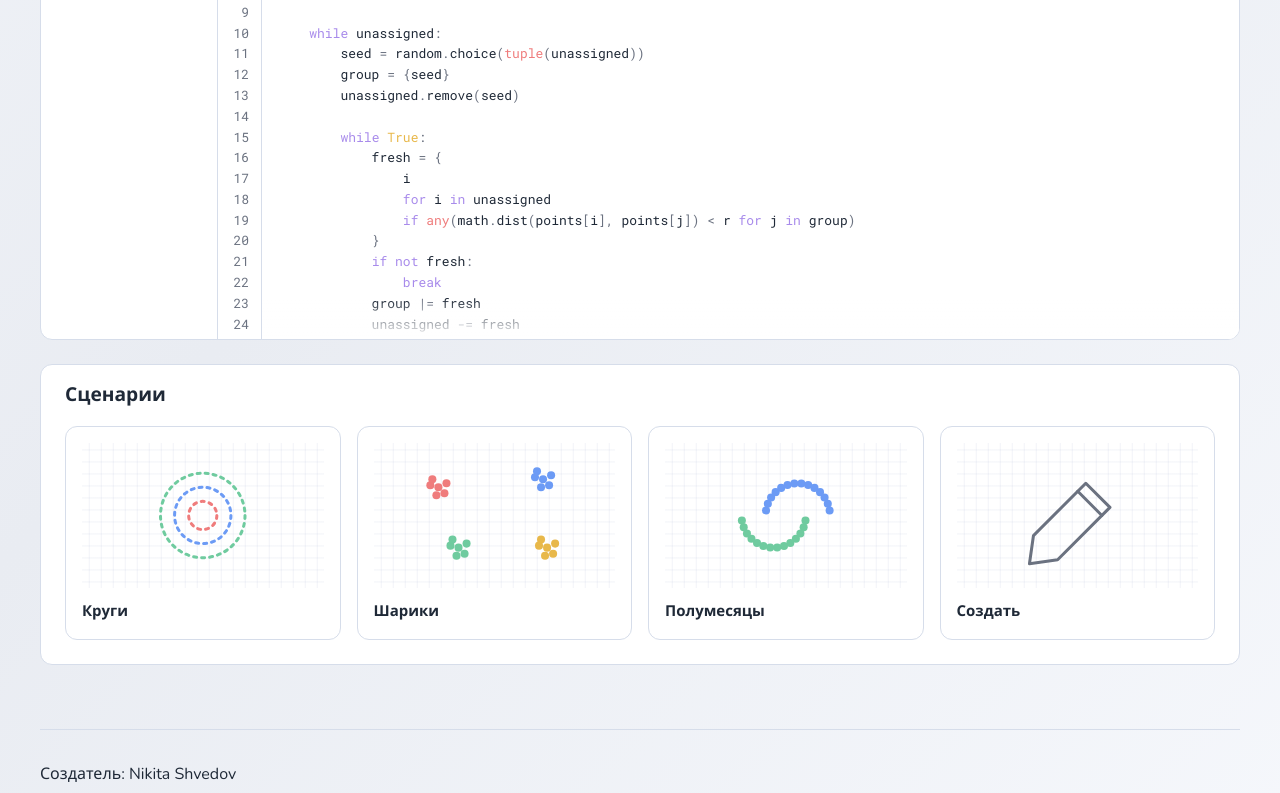
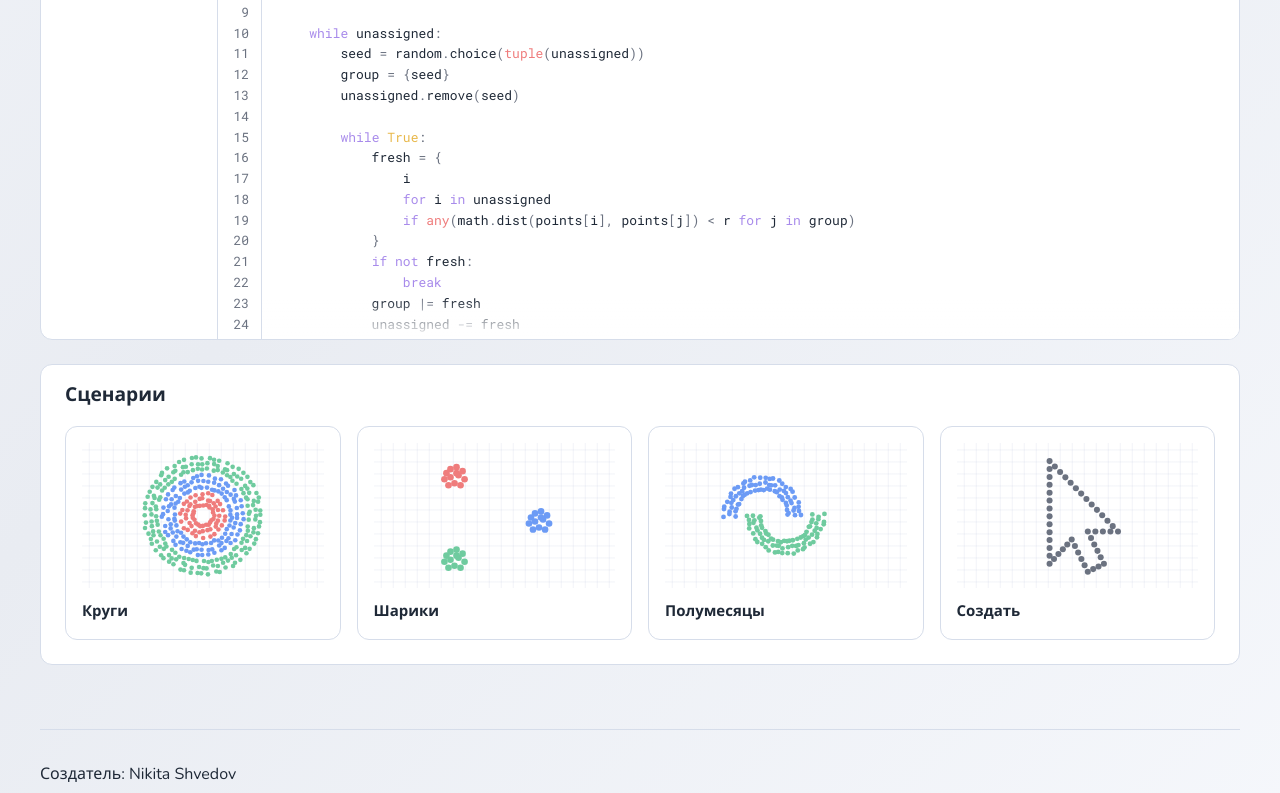
Before and after one commit to qpikzz/dbscan-visual, a React (Vite) app: page /theory#/visualization in a window 1280 px wide. Shown: the part 1248-2041 px from the top of the page. Built offline with nearby package versions, Linux system fonts and the light colour scheme.

Commit message:
add scenaio points

```diff
--- a/src/components/CanvasPanel.tsx
+++ b/src/components/CanvasPanel.tsx
@@ -96,6 +96,7 @@ export function CanvasPanel({
       </div>
       <div className="canvas-wrap">
         <CanvasView
+          scenario={scenario}
           points={points}
           assignments={assignments}
           circle={circle}
--- a/src/components/ScenarioPreview.tsx
+++ b/src/components/ScenarioPreview.tsx
@@ -1,6 +1,11 @@
 import type { ScenarioId } from '../data'
 
 type Dot = { x: number; y: number }
+
+const previewNoise = (index: number, salt: number): number => {
+  const value = Math.sin(index * 12.9898 + salt * 78.233) * 43758.5453
+  return value - Math.floor(value)
+}
 
 const arcDots = (
   cx: number,
@@ -11,8 +16,30 @@ const arcDots = (
   count: number,
 ): Dot[] =>
   Array.from({ length: count }, (_, i) => {
-    const angle = from + ((to - from) * i) / (count - 1)
-    return { x: cx + Math.cos(angle) * radius, y: cy + Math.sin(angle) * radius }
+    const angleStep = (to - from) / (count - 1)
+    const angle =
+      from +
+      angleStep * i +
+      (previewNoise(i, radius) - 0.5) * angleStep * 0.7
+    const pointRadius = radius + (previewNoise(i, radius * 2) - 0.5) * 1.2
+    return {
+      x: cx + Math.cos(angle) * pointRadius,
+      y: cy + Math.sin(angle) * pointRadius,
+    }
+  })
+
+const ringDots = (cx: number, cy: number, radius: number, count: number): Dot[] =>
+  Array.from({ length: count }, (_, index) => {
+    const angleStep = (Math.PI * 2) / count
+    const angle =
+      -Math.PI / 2 +
+      angleStep * index +
+      (previewNoise(index, radius) - 0.5) * angleStep * 0.7
+    const pointRadius = radius + (previewNoise(index, radius * 2) - 0.5) * 1.2
+    return {
+      x: cx + Math.cos(angle) * pointRadius,
+      y: cy + Math.sin(angle) * pointRadius,
+    }
   })
 
 const dot = (
@@ -25,44 +52,49 @@ const dot = (
 
 function CirclesPreview() {
   const rings = [
-    { radius: 7, color: 'var(--cluster-1)' },
-    { radius: 14, color: 'var(--cluster-2)' },
-    { radius: 21, color: 'var(--cluster-3)' },
+    { radius: 8, count: 24, color: 'var(--cluster-1)' },
+    { radius: 17, count: 42, color: 'var(--cluster-2)' },
+    { radius: 26, count: 60, color: 'var(--cluster-3)' },
   ]
 
   return (
     <svg className="scenario-preview" viewBox="0 0 96 72" aria-hidden="true">
-      {rings.map((ring) => (
-        <circle
-          key={ring.radius}
-          cx={48}
-          cy={36}
-          r={ring.radius}
-          fill="none"
-          stroke={ring.color}
-          strokeWidth={1.5}
-          strokeDasharray="1.5 2.5"
-          strokeLinecap="round"
-        />
-      ))}
+      {rings.map((ring) =>
+        [-2.8, 0, 2.8].flatMap((offset, layer) =>
+          ringDots(48, 36, ring.radius + offset, ring.count).map((point, index) =>
+            dot(
+              `ring-${ring.radius}-${layer}-${index}`,
+              point.x,
+              point.y,
+              ring.color,
+              1.15,
+            ),
+          ),
+        ),
+      )}
     </svg>
   )
 }
 
 function BlobsPreview() {
   const blobs = [
-    { cx: 20, cy: 22, color: 'var(--cluster-1)' },
-    { cx: 72, cy: 18, color: 'var(--cluster-2)' },
-    { cx: 30, cy: 52, color: 'var(--cluster-3)' },
-    { cx: 74, cy: 52, color: 'var(--cluster-4)' },
+    { cx: 28, cy: 16, color: 'var(--cluster-1)' },
+    { cx: 70, cy: 38, color: 'var(--cluster-2)' },
+    { cx: 28, cy: 57, color: 'var(--cluster-3)' },
   ]
   const offsets = [
-    { x: 0, y: 0 },
+    { x: -4, y: -1 },
+    { x: -2, y: -3 },
+    { x: 1, y: -4 },
     { x: 4, y: -2 },
-    { x: -4, y: -1 },
-    { x: -1, y: 4 },
-    { x: 3, y: 3 },
-    { x: -3, y: -4 },
+    { x: -5, y: 2 },
+    { x: -2, y: 1 },
+    { x: 2, y: 0 },
+    { x: 5, y: 2 },
+    { x: -3, y: 5 },
+    { x: 0, y: 4 },
+    { x: 3, y: 5 },
+    { x: 1, y: -1 },
   ]
 
   return (
@@ -74,6 +106,7 @@ function BlobsPreview() {
             blob.cx + offset.x,
             blob.cy + offset.y,
             blob.color,
+            1.65,
           ),
         ),
       )}
@@ -82,30 +115,82 @@ function BlobsPreview() {
 }
 
 function HalfMoonsPreview() {
-  const upper = arcDots(42, 36, 16, Math.PI * 0.05, Math.PI * 0.95, 14)
-  const lower = arcDots(54, 36, 16, Math.PI * 1.05, Math.PI * 1.95, 14)
+  const layers = [-2.8, 0, 2.8]
 
   return (
     <svg className="scenario-preview" viewBox="0 0 96 72" aria-hidden="true">
-      {upper.map((p, i) => dot(`moon-a-${i}`, p.x, p.y, 'var(--cluster-3)'))}
-      {lower.map((p, i) => dot(`moon-b-${i}`, p.x, p.y, 'var(--cluster-2)'))}
+      {layers.flatMap((offset, layer) => {
+        const left = arcDots(
+          48,
+          36,
+          16 + offset,
+          0,
+          Math.PI,
+          26,
+        )
+        const right = arcDots(
+          36.3,
+          36,
+          16 + offset,
+          Math.PI,
+          Math.PI * 2,
+          26,
+        )
+        return [
+          ...left.map((p, i) =>
+            dot(`moon-a-${layer}-${i}`, p.x, p.y, 'var(--cluster-3)', 1.2),
+          ),
+          ...right.map((p, i) =>
+            dot(`moon-b-${layer}-${i}`, p.x, p.y, 'var(--cluster-2)', 1.2),
+          ),
+        ]
+      })}
     </svg>
   )
 }
 
+function pathDots(points: readonly Dot[], spacing: number): Dot[] {
+  const dots: Dot[] = []
+
+  for (let index = 0; index < points.length; index += 1) {
+    const start = points[index]
+    const end = points[(index + 1) % points.length]
+    if (start === undefined || end === undefined) continue
+
+    const distance = Math.hypot(end.x - start.x, end.y - start.y)
+    const count = Math.ceil(distance / spacing)
+    for (let step = 0; step < count; step += 1) {
+      const progress = step / count
+      dots.push({
+        x: start.x + (end.x - start.x) * progress,
+        y: start.y + (end.y - start.y) * progress,
+      })
+    }
+  }
+
+  return dots
+}
+
 function CreatePreview() {
+  const cursorOutline = pathDots(
+    [
+      { x: 34, y: 9 },
+      { x: 34, y: 60 },
+      { x: 45, y: 48 },
+      { x: 53, y: 64 },
+      { x: 61, y: 60 },
+      { x: 53, y: 44 },
+      { x: 68, y: 44 },
+      { x: 34, y: 9 },
+    ],
+    4,
+  )
+
   return (
     <svg className="scenario-preview" viewBox="0 0 96 72" aria-hidden="true">
-      <g
-        fill="none"
-        stroke="var(--text-muted)"
-        strokeWidth={1.5}
-        strokeLinecap="round"
-        strokeLinejoin="round"
-      >
-        <path d="M52 20l12 12L38 58l-14 2 2-14L52 20Z" />
-        <path d="M48 24l12 12" />
-      </g>
+      {cursorOutline.map((point, index) =>
+        dot(`cursor-outline-${index}`, point.x, point.y, 'var(--text-muted)', 1.5),
+      )}
     </svg>
   )
 }
--- /dev/null
+++ b/src/data/preparedScenarios.ts
@@ -0,0 +1,135 @@
+import type { Point } from '../features/dbscan/types'
+
+const unitNoise = (index: number, salt: number): number => {
+  let value = Math.imul(index ^ Math.floor(salt * 1000), 0x45d9f3b)
+  value = Math.imul(value ^ (value >>> 16), 0x45d9f3b)
+  value = Math.imul(value ^ (value >>> 16), 0x45d9f3b)
+  return ((value ^ (value >>> 16)) >>> 0) / 0xffffffff
+}
+
+const circleBandPoints = (radius: number, count: number): Point[] =>
+  [-0.8, 0, 0.8].flatMap((offset, layer) =>
+    Array.from({ length: count }, (_, index) => {
+      const pointId = layer * count + index
+      const angleStep = (Math.PI * 2) / count
+      const angle =
+        (Math.PI * 2 * (index + layer / 3)) / count +
+        (unitNoise(pointId, radius * 11) - 0.5) * angleStep * 0.8
+      const layerRadius =
+        radius + offset + (unitNoise(pointId, radius * 23) - 0.5) * 0.7
+
+      return {
+        x: Math.cos(angle) * layerRadius,
+        y: Math.sin(angle) * layerRadius,
+      }
+    }),
+  )
+
+const blobCenters = [
+  { x: -3, y: -2.2 },
+  { x: 3, y: -2.2 },
+  { x: 0, y: 2.4 },
+] satisfies readonly Point[]
+
+const rotateBlobCenter = (point: Point): Point => {
+  const centerY = -2 / 3
+  const scale = 2.3
+  const angle = Math.PI / 6
+  const x = point.x * scale
+  const y = (point.y - centerY) * scale
+
+  return {
+    x: x * Math.cos(angle) - y * Math.sin(angle),
+    y: centerY + x * Math.sin(angle) + y * Math.cos(angle),
+  }
+}
+
+const blobPoints = (center: Point, count: number): Point[] => {
+  const points: Point[] = []
+  const minimumSpacing = 0.6
+  let attempt = 0
+
+  while (points.length < count && attempt < 10000) {
+    const angle = unitNoise(attempt, center.x + center.y * 13) * Math.PI * 2
+    const radius = 3.7 * Math.sqrt(unitNoise(attempt, center.x * 7 + center.y))
+    const candidate = {
+      x: center.x + Math.cos(angle) * radius,
+      y: center.y + Math.sin(angle) * radius,
+    }
+
+    if (
+      points.every(
+        (point) => Math.hypot(point.x - candidate.x, point.y - candidate.y) >= minimumSpacing,
+      )
+    ) {
+      points.push(candidate)
+    }
+    attempt += 1
+  }
+
+  if (points.length !== count) {
+    throw new Error(`Could not place ${count} points in a blob`)
+  }
+
+  return points
+}
+
+const halfMoonPoints = (pointsPerTrack: number): Point[] => {
+  const points: Point[] = []
+  const radius = 4.8
+  const upperCenter = { x: 0, y: 0 }
+  const lowerCenter = { x: -3.5, y: 0 }
+  const trackOffsets = [-0.65, 0, 0.65]
+
+  for (const [layer, offset] of trackOffsets.entries()) {
+    for (let index = 0; index < pointsPerTrack; index += 1) {
+      const pointId = layer * pointsPerTrack + index
+      const from = 0
+      const to = Math.PI
+      const angleStep = (to - from) / (pointsPerTrack - 1)
+      const angle =
+        from +
+        angleStep * index +
+        (unitNoise(pointId, 3) - 0.5) * angleStep * 0.8
+      const trackRadius =
+        radius + offset + (unitNoise(pointId, 5) - 0.5) * 0.6
+
+      points.push({
+        x: upperCenter.x + Math.cos(angle) * trackRadius,
+        y: upperCenter.y + Math.sin(angle) * trackRadius,
+      })
+    }
+
+    for (let index = 0; index < pointsPerTrack; index += 1) {
+      const pointId = layer * pointsPerTrack + index + pointsPerTrack * 3
+      const from = Math.PI
+      const to = Math.PI * 2
+      const angleStep = (to - from) / (pointsPerTrack - 1)
+      const angle =
+        from +
+        angleStep * index +
+        (unitNoise(pointId, 7) - 0.5) * angleStep * 0.8
+      const trackRadius =
+        radius + offset + (unitNoise(pointId, 11) - 0.5) * 0.6
+
+      points.push({
+        x: lowerCenter.x + Math.cos(angle) * trackRadius,
+        y: lowerCenter.y + Math.sin(angle) * trackRadius,
+      })
+    }
+  }
+
+  return points
+}
+
+export const PREPARED_SCENARIO_POINTS = {
+  circles: [
+    ...circleBandPoints(3.4, 18),
+    ...circleBandPoints(8.2, 32),
+    ...circleBandPoints(13, 48),
+  ],
+  blobs: [
+    ...blobCenters.flatMap((center) => blobPoints(rotateBlobCenter(center), 64)),
+  ],
+  'half-moons': halfMoonPoints(22),
+} as const satisfies Record<'circles' | 'blobs' | 'half-moons', readonly Point[]>
--- a/src/features/dbscan/scenarios.ts
+++ b/src/features/dbscan/scenarios.ts
@@ -1,5 +1,6 @@
 import { DEFAULT_PARAMETERS } from './constants'
 import type { DbscanParams, Point } from './types'
+import { PREPARED_SCENARIO_POINTS } from '../../data/preparedScenarios'
 
 export const SCENARIO_IDS = ['circles', 'blobs', 'half-moons', 'create'] as const
 
@@ -29,31 +30,27 @@ export const DEFAULT_SCENARIO_ID: ScenarioId = 'circles'
 
 export const INITIAL_STEP = 0
 
-// TODO(Day 3.3 follow-up): fill `points` for the prepared scenarios. Generating the
-// datasets is a separate task, so the arrays stay empty here and the module keeps
-// working. The `recommended` values are tuned to the expected dataset scale and
-// must be re-checked once the coordinates exist.
 export const SCENARIOS: Record<ScenarioId, Scenario> = {
   circles: {
     id: 'circles',
     labelKey: 'scenarioCircles',
     kind: 'prepared',
-    points: NO_POINTS,
-    recommended: { r: 2.4, minPts: 4 },
+    points: PREPARED_SCENARIO_POINTS.circles,
+    recommended: { r: 2, minPts: 4 },
   },
   blobs: {
     id: 'blobs',
     labelKey: 'scenarioBlobs',
     kind: 'prepared',
-    points: NO_POINTS,
-    recommended: { r: 3, minPts: 6 },
+    points: PREPARED_SCENARIO_POINTS.blobs,
+    recommended: { r: 1.8, minPts: 5 },
   },
   'half-moons': {
     id: 'half-moons',
     labelKey: 'scenarioHalfMoons',
     kind: 'prepared',
-    points: NO_POINTS,
-    recommended: { r: 1.2, minPts: 4 },
+    points: PREPARED_SCENARIO_POINTS['half-moons'],
+    recommended: { r: 1.5, minPts: 5 },
   },
   create: {
     id: 'create',
--- a/src/pages/VisualizationPage.tsx
+++ b/src/pages/VisualizationPage.tsx
@@ -44,6 +44,9 @@ export function VisualizationPage() {
 
   const selectScenario = (nextScenario: ScenarioId) => {
     if (nextScenario === scenario) return
+    if (nextScenario === 'create') {
+      setCreatePoints([])
+    }
     setScenario(nextScenario)
     setR(SCENARIOS[nextScenario].recommended.r)
     setMinPts(SCENARIOS[nextScenario].recommended.minPts)
```
Also changed, not shown: openspec/specs/DESIGN.md (+2 -2 lines), openspec/specs/FUNCTIONALITY.md (+3 -1 lines), openspec/specs/PLAN.md (+4 -3 lines), src/features/canvas/CanvasView.tsx (+54 -2 lines).
